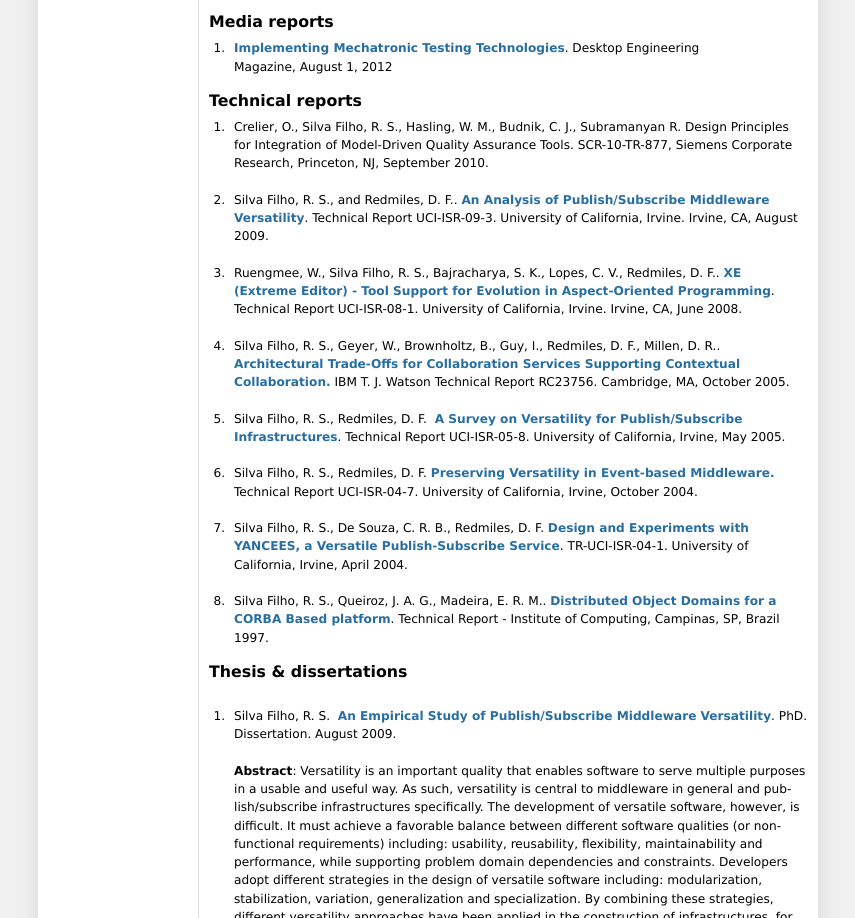
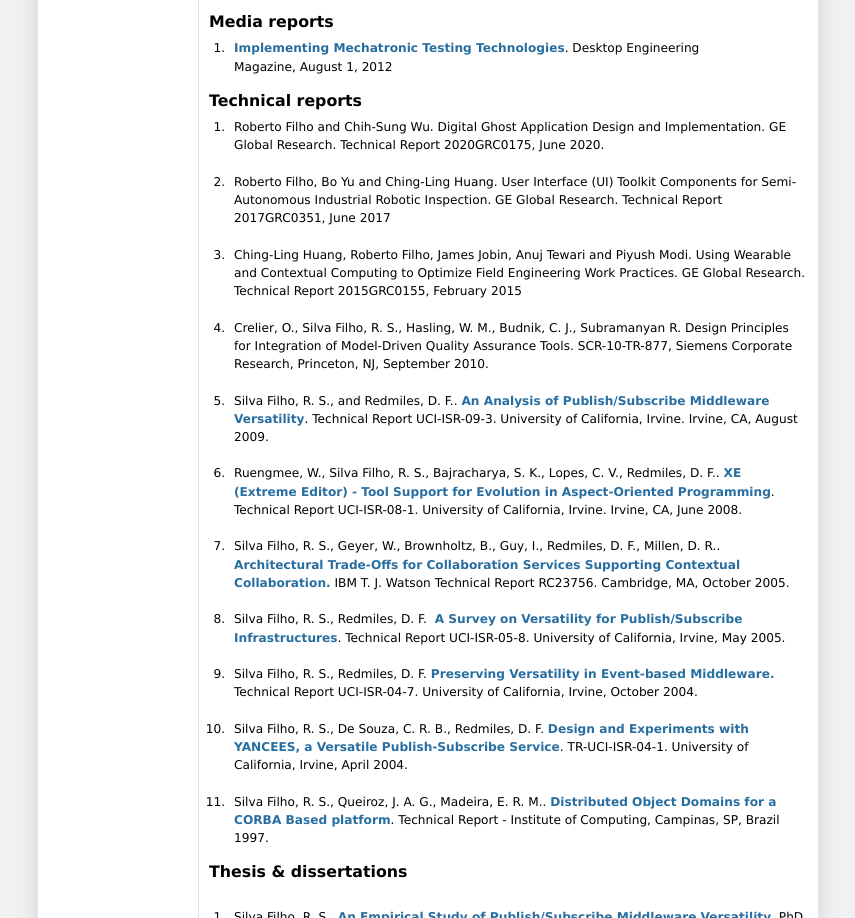
Before and after one commit to rsilvafi/rsilvafi.github.io, a plain HTML site: page publications.html in a window 1280 px wide. Shown: the part 3734-4652 px from the top of the page, without its empty margins (212-1067 px from the left). Drawn offline with Linux system fonts and the light colour scheme.

Commit message:
tech reports

```diff
--- a/publications.html
+++ b/publications.html
@@ -434,6 +434,21 @@
             <h3>Technical reports</h3>
             <ol>
                 <li>
+                    Roberto Filho and Chih-Sung Wu. Digital Ghost Application Design and Implementation. GE Global Research.
+                    Technical Report 2020GRC0175, June 2020.
+                </li>
+                <br />
+                <li>
+                    Roberto Filho, Bo Yu and Ching-Ling Huang. User Interface (UI) Toolkit Components for Semi-Autonomous Industrial Robotic Inspection.
+                    GE Global Research. Technical Report 2017GRC0351, June 2017
+                </li>
+                <br />
+                <li>
+                    Ching-Ling Huang, Roberto Filho, James Jobin, Anuj Tewari and Piyush Modi. Using Wearable and Contextual Computing to Optimize Field Engineering Work Practices.
+                    GE Global Research. Technical Report 2015GRC0155, February 2015
+                </li>
+                <br />
+                <li>
                     Crelier, O., Silva Filho, R. S., Hasling, W. M., Budnik, C. J., Subramanyan R. Design Principles for Integration of Model-Driven
                     Quality Assurance Tools. SCR-10-TR-877, Siemens Corporate Research, Princeton, NJ, September 2010.
                 </li>
```
